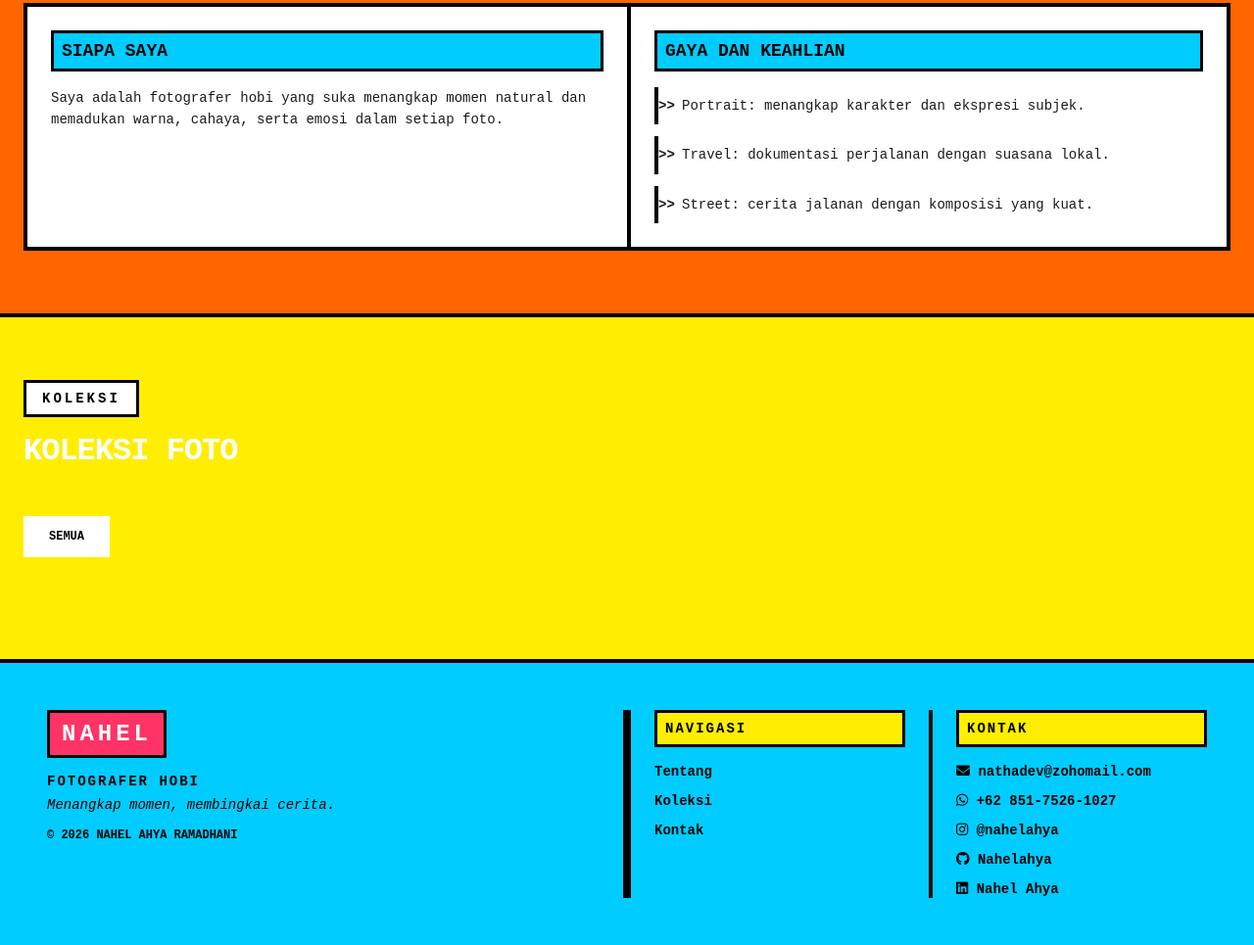
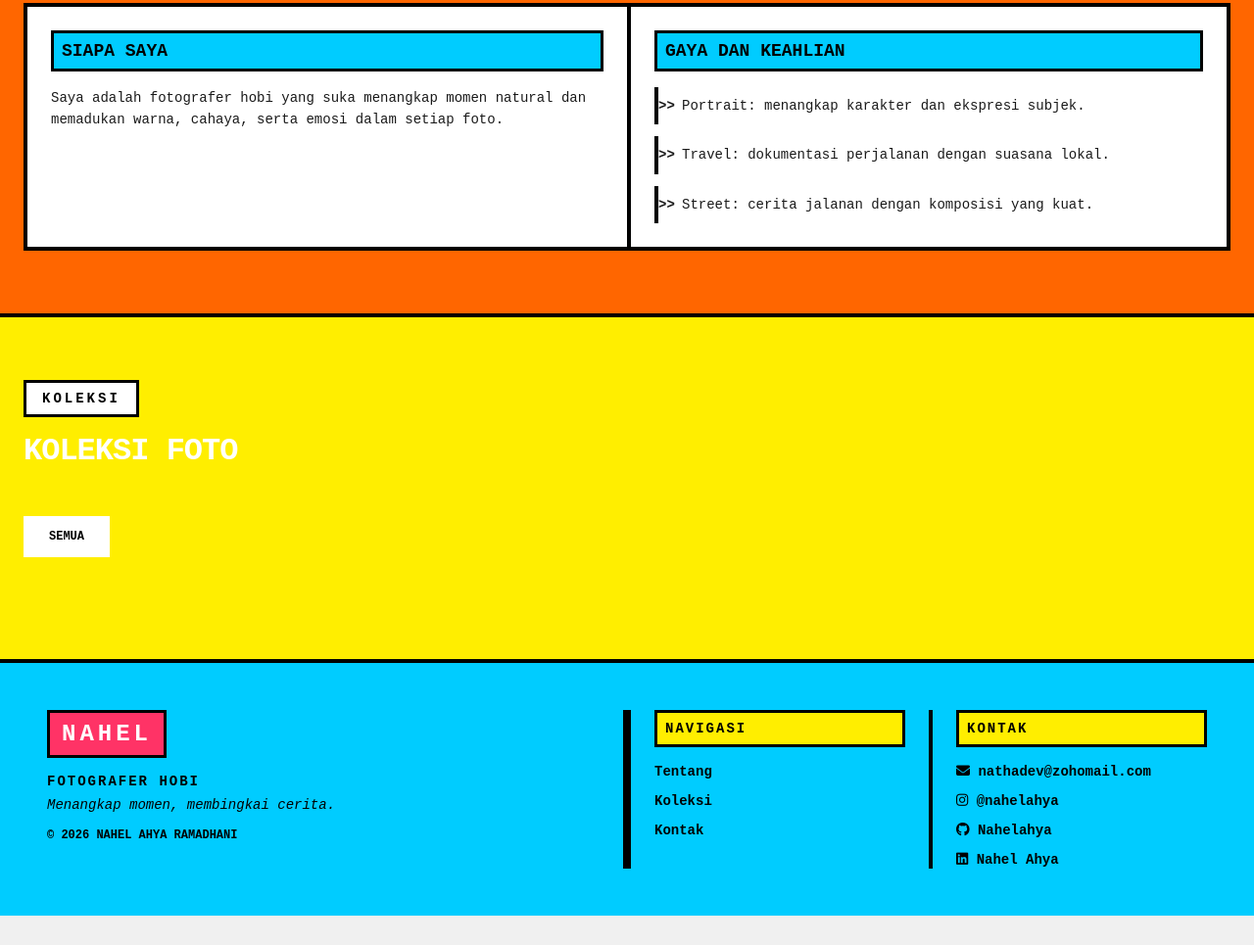
Before and after one commit to Nahelahya/portofolio-foto, a website: page index.html in a window 1280 px wide. Shown: the part 1118-2083 px from the top of the page at 98% size. After the commit the page ends 2053 px from the top, so only its background shows below. Drawn offline with nearby package versions, Linux system fonts and the light colour scheme; no server answers.

Commit message:
update footprint

```diff
--- a/index.html
+++ b/index.html
@@ -125,11 +125,6 @@
               </a>
             </li>
             <li>
-              <a href="https://wa.me/6285175261027" target="_blank" rel="noreferrer">
-                <i class="fa-brands fa-whatsapp"></i> +62 851-7526-1027
-              </a>
-            </li>
-            <li>
               <a href="https://www.instagram.com/nahelahya" target="_blank" rel="noreferrer">
                 <i class="fa-brands fa-instagram"></i> @nahelahya
               </a>
```
